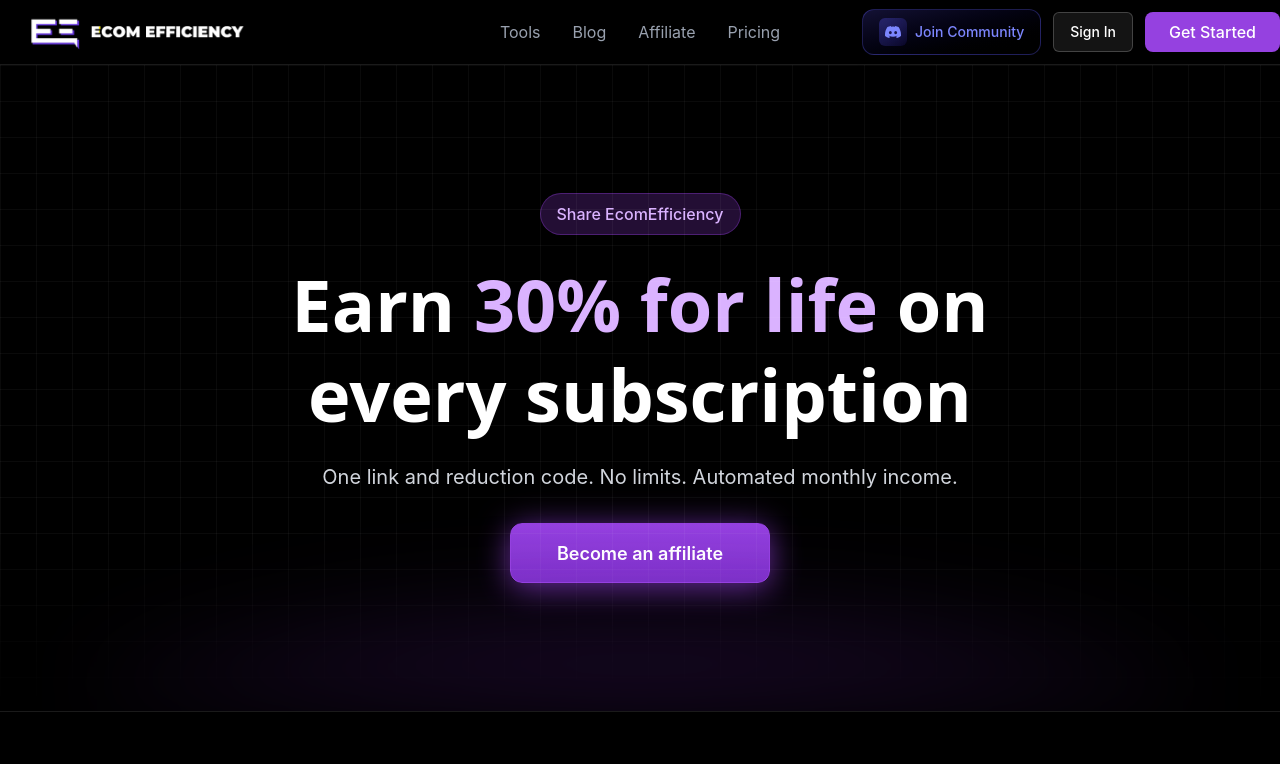
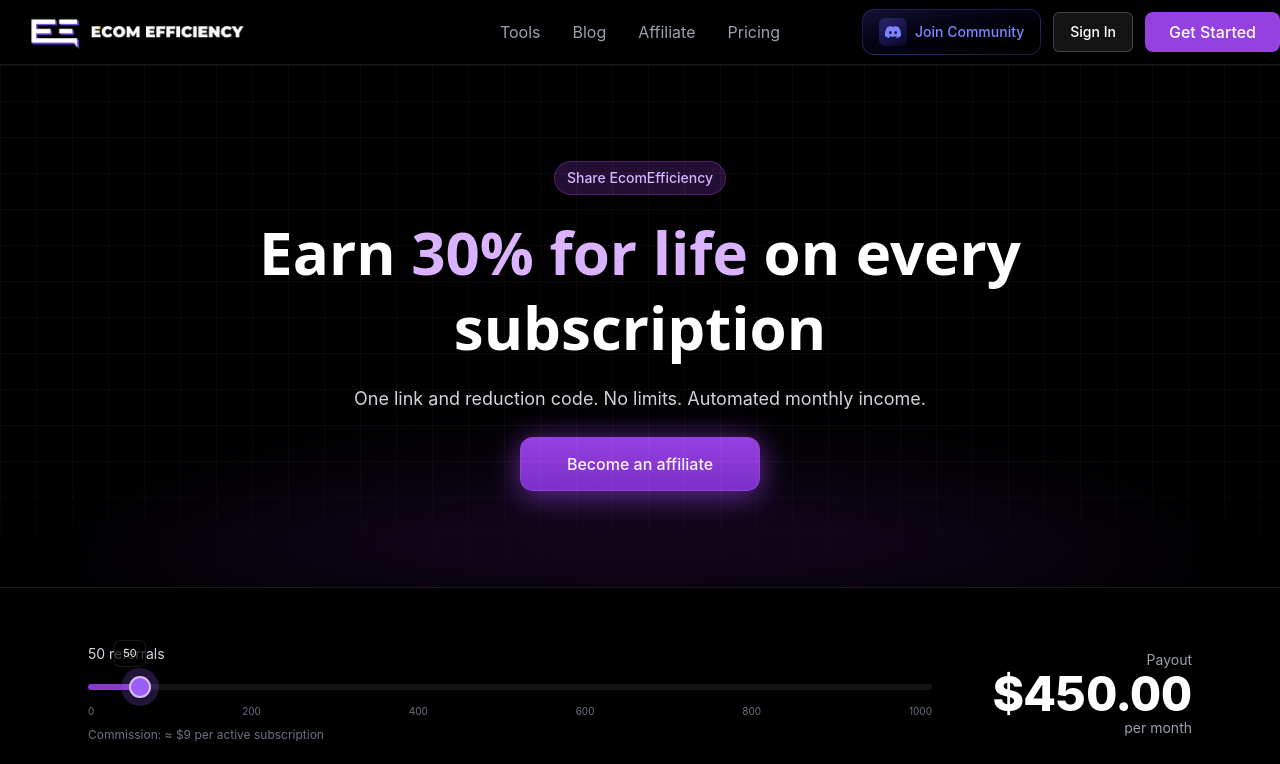
Before and after one commit to antoine78910/ecomefficiency, a Next.js app in the folder next/: page /affiliate in a window 1280 px wide. Shown: the top 764 px of the page. Built offline with nearby package versions, Linux system fonts and the light colour scheme; no server answers.

Commit message:
fix: reduce /affiliate hero size - text-6xl title, more balanced spacing.

```diff
--- a/next/src/app/affiliate/page.tsx
+++ b/next/src/app/affiliate/page.tsx
@@ -65,22 +65,22 @@ export default function AffiliatePage() {
           maskImage: "linear-gradient(to bottom, white 0%, white 72%, transparent 100%)",
           WebkitMaskImage: "linear-gradient(to bottom, white 0%, white 72%, transparent 100%)",
         }} />
-        <div className="max-w-7xl mx-auto px-6 py-20 md:py-32">
-          <div className="text-center max-w-4xl mx-auto">
-            <div className="inline-flex items-center px-4 py-2 rounded-full bg-purple-500/20 border border-purple-500/30 mb-6">
-              <span className="text-purple-300 text-sm md:text-base font-medium">Share EcomEfficiency</span>
+        <div className="max-w-6xl mx-auto px-6 py-16 md:py-24">
+          <div className="text-center max-w-3xl mx-auto">
+            <div className="inline-flex items-center px-3 py-1.5 rounded-full bg-purple-500/20 border border-purple-500/30 mb-5">
+              <span className="text-purple-300 text-sm font-medium">Share EcomEfficiency</span>
             </div>
-            <h1 className="text-5xl md:text-7xl font-bold font-sans mb-6 leading-tight">
+            <h1 className="text-4xl md:text-6xl font-bold font-sans mb-5 leading-tight">
               Earn <span className="text-purple-300">30% for life</span> on every subscription
             </h1>
-            <p className="text-gray-300 text-lg md:text-xl mb-8 max-w-2xl mx-auto">
+            <p className="text-gray-300 text-base md:text-lg mb-6">
               One link and reduction code. No limits. Automated monthly income.
             </p>
             <a href="https://ecomefficiency.firstpromoter.com" target="_blank" rel="noreferrer noopener">
-              <button className="cursor-pointer bg-[linear-gradient(to_bottom,#9541e0,#7c30c7)] shadow-[0_4px_32px_0_rgba(149,65,224,0.70)] px-8 py-4 rounded-xl border-[1px] border-[#9541e0] text-white font-semibold text-lg group w-[260px] h-[60px] mx-auto hover:brightness-110 transition-all">
+              <button className="cursor-pointer bg-[linear-gradient(to_bottom,#9541e0,#7c30c7)] shadow-[0_4px_32px_0_rgba(149,65,224,0.70)] px-7 py-3.5 rounded-xl border-[1px] border-[#9541e0] text-white font-medium text-base group w-[240px] h-[54px] mx-auto hover:brightness-110 transition-all">
                 <div className="relative overflow-hidden">
-                  <p className="group-hover:-translate-y-8 duration-[1.125s] ease-[cubic-bezier(0.19,1,0.22,1)]">Become an affiliate</p>
-                  <p className="absolute top-8 left-0 group-hover:top-0 duration-[1.125s] ease-[cubic-bezier(0.19,1,0.22,1)]">Become an affiliate</p>
+                  <p className="group-hover:-translate-y-7 duration-[1.125s] ease-[cubic-bezier(0.19,1,0.22,1)]">Become an affiliate</p>
+                  <p className="absolute top-7 left-0 group-hover:top-0 duration-[1.125s] ease-[cubic-bezier(0.19,1,0.22,1)]">Become an affiliate</p>
                 </div>
               </button>
             </a>
```
